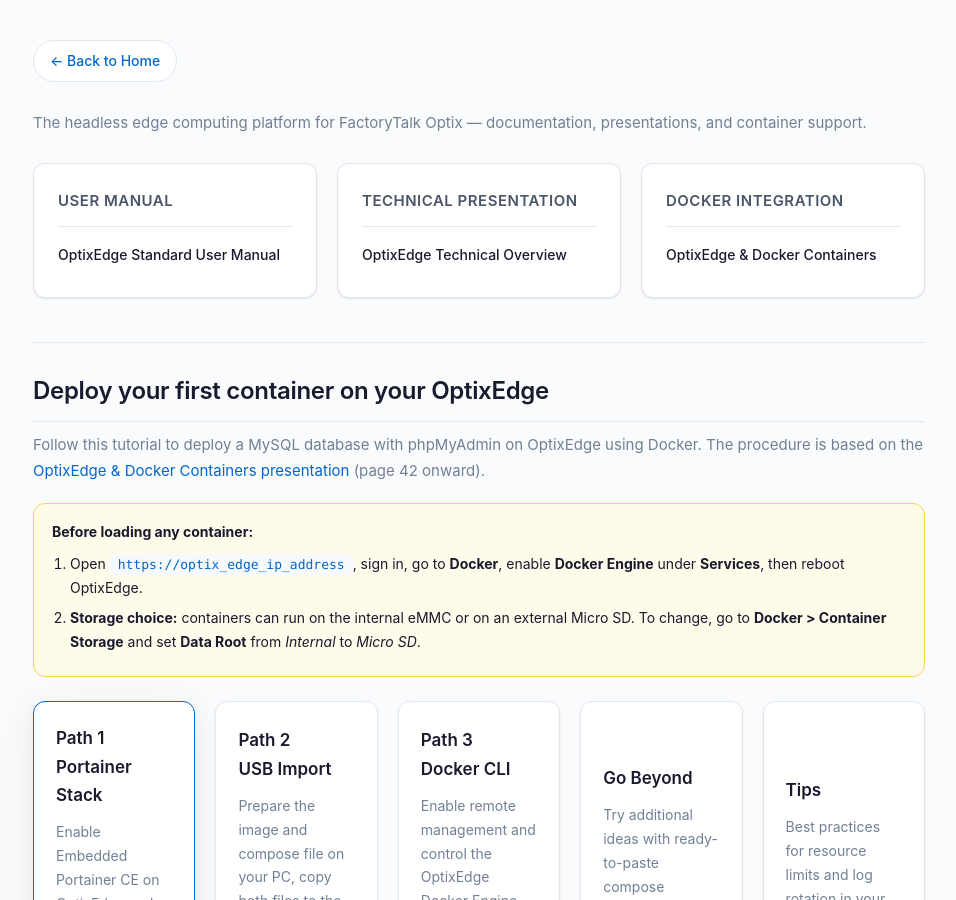
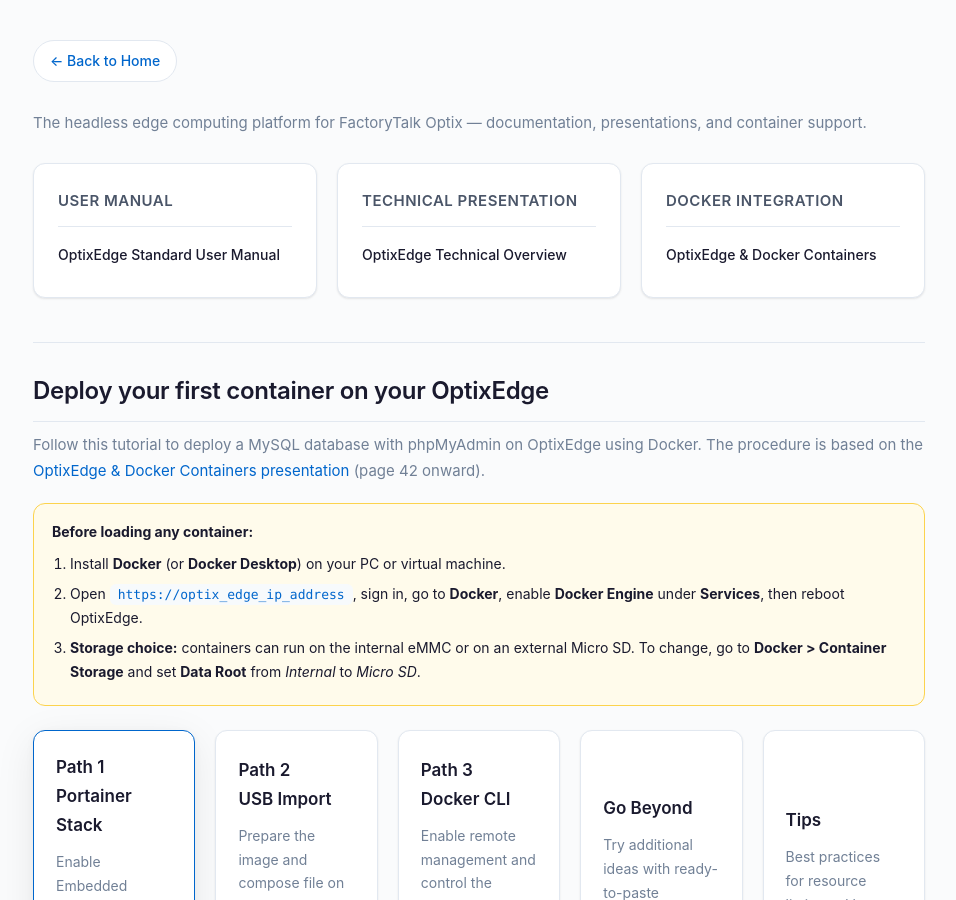
Before and after one commit to massimovar/LearningFTOptix, a Jekyll site: the page built from docs/chapters/OptixEdge.html, in a window 1280 px wide and 900 px high. Shown: the whole window, without its empty margins (161-1117 px from the left). Built offline with Jekyll 4.4.1, drawn with Linux system fonts in a browser that asks for light colours.

Commit message:
Add Docker install as first prerequisite step

```diff
--- a/docs/chapters/OptixEdge.html
+++ b/docs/chapters/OptixEdge.html
@@ -313,6 +313,7 @@
   <div class="tutorial-note">
     <strong>Before loading any container:</strong>
     <ol style="margin:8px 0 0; padding-left:18px;">
+      <li>Install <strong>Docker</strong> (or <strong>Docker Desktop</strong>) on your PC or virtual machine.</li>
       <li>Open <code>https://optix_edge_ip_address</code>, sign in, go to <strong>Docker</strong>, enable <strong>Docker Engine</strong> under <strong>Services</strong>, then reboot OptixEdge.</li>
       <li><strong>Storage choice:</strong> containers can run on the internal eMMC or on an external Micro SD. To change, go to <strong>Docker &gt; Container Storage</strong> and set <strong>Data Root</strong> from <em>Internal</em> to <em>Micro SD</em>.</li>
     </ol>
```
